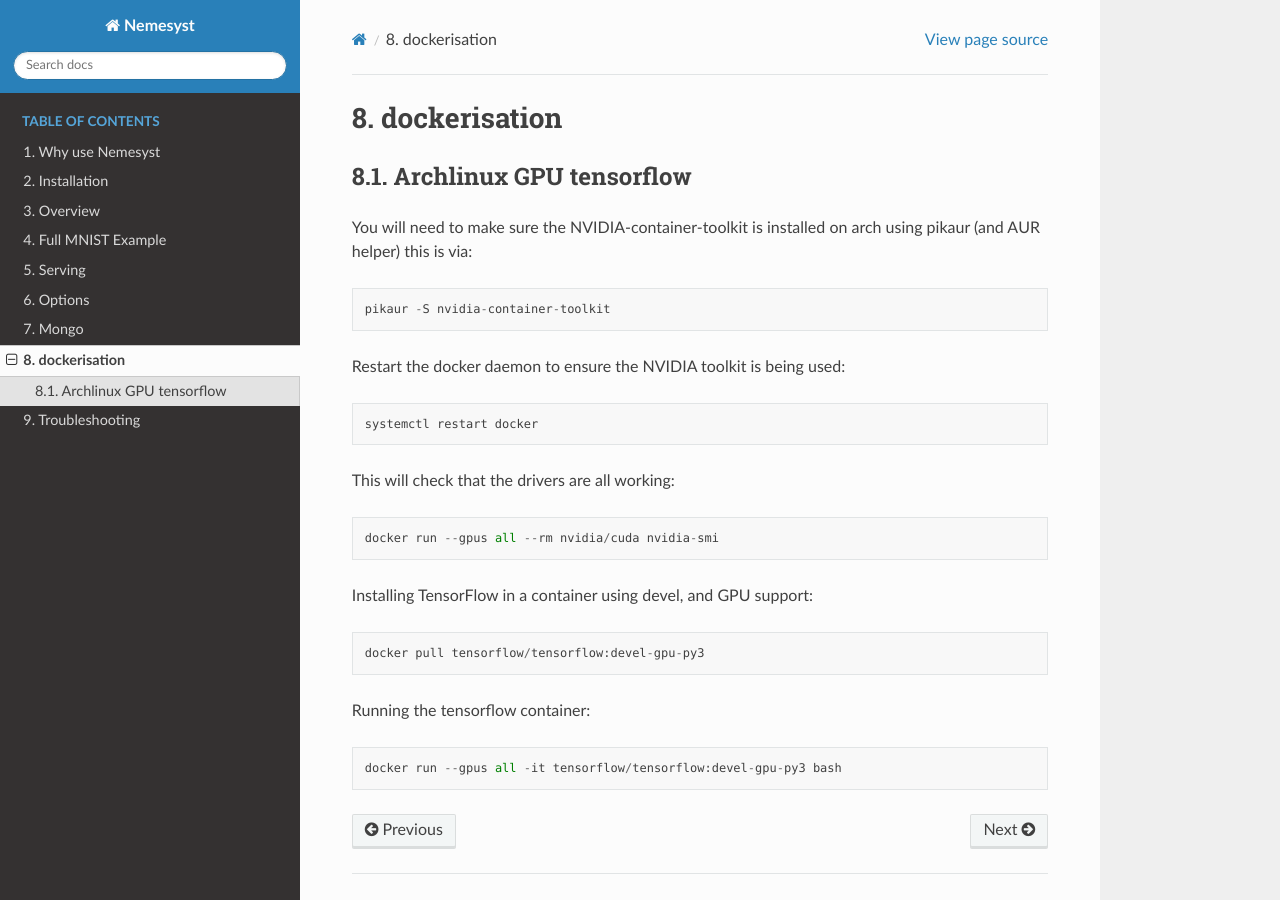
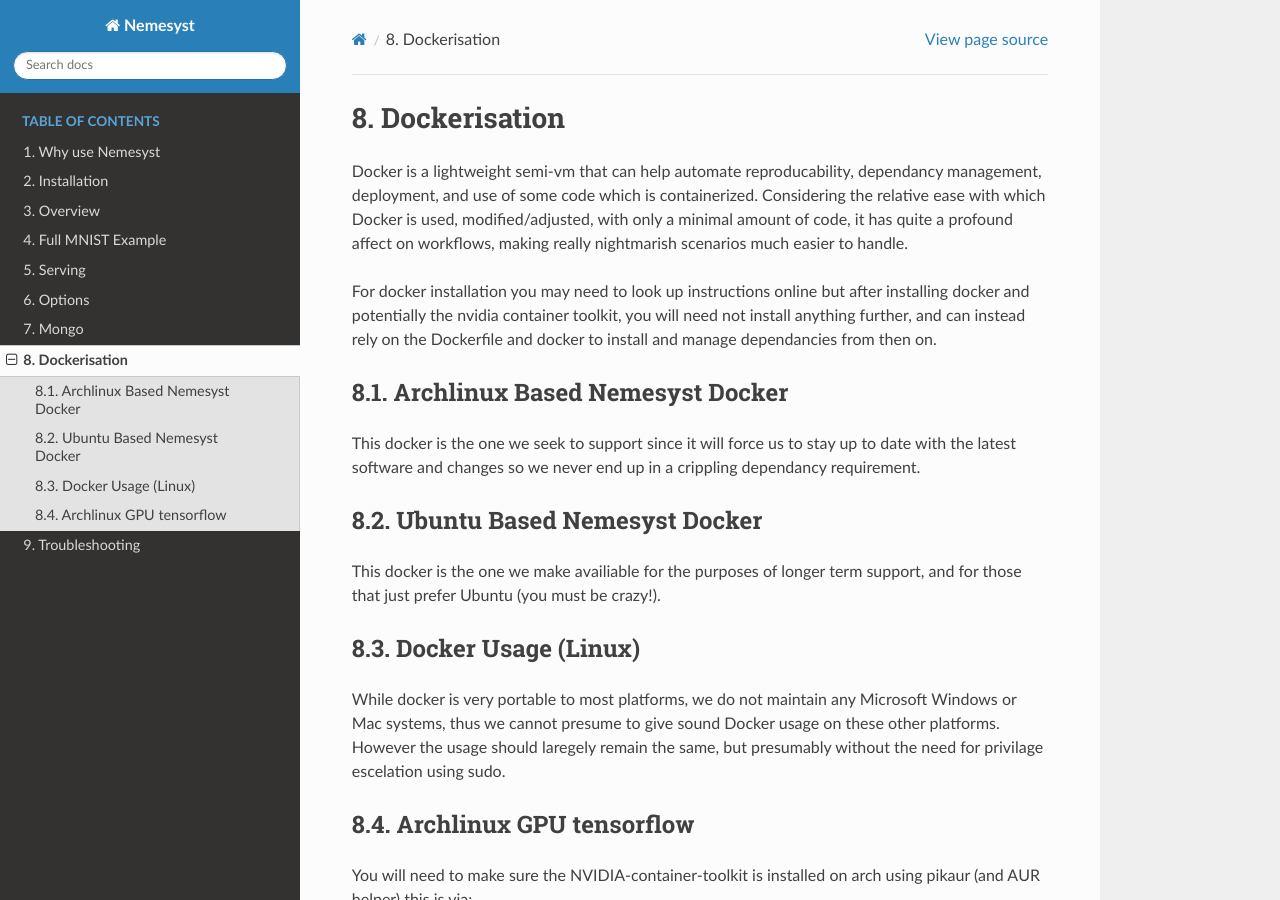
Before and after one commit to DreamingRaven/nemesyst, a Sphinx documentation site: the page built from docs/source/docker.rst, in a window 1280 px wide and 900 px high. Built offline with Sphinx 7.4.7 and the Read the Docs theme 2.0.0, drawn with Linux system fonts in a browser that asks for light colours; the version number could not be read and is left out.

Commit message:
Updated dockerisation docs
Still incomplete but I have added a lot of unsanitized text to describe
whats going on.

```diff
--- a/docs/source/docker.rst
+++ b/docs/source/docker.rst
@@ -1,5 +1,28 @@
-dockerisation
+Dockerisation
 =============
+
+Docker is a lightweight semi-vm that can help automate reproducability, dependancy management, deployment, and use of some code which is containerized.
+Considering the relative ease with which Docker is used, modified/adjusted, with only a minimal amount of code, it has quite a profound affect on workflows, making really nightmarish scenarios much easier to handle.
+
+For docker installation you may need to look up instructions online but after installing docker and potentially the nvidia container toolkit, you will need not install anything further, and can instead rely on the Dockerfile and docker to install and manage dependancies from then on.
+
+Archlinux Based Nemesyst Docker
++++++++++++++++++++++++++++++++
+
+This docker is the one we seek to support since it will force us to stay up to date with the latest software and changes so we never end up in a crippling dependancy requirement.
+
+Ubuntu Based Nemesyst Docker
+++++++++++++++++++++++++++++
+
+This docker is the one we make availiable for the purposes of longer term support, and for those that just prefer Ubuntu (you must be crazy!).
+
+Docker Usage (Linux)
+++++++++++++++++++++
+
+While docker is very portable to most platforms, we do not maintain any Microsoft Windows or Mac systems, thus we cannot presume to give sound Docker usage on these other platforms. However the usage should laregely remain the same, but presumably without the need for privilage escelation using sudo.
+
+
+
 
 Archlinux GPU tensorflow
 ++++++++++++++++++++++++
```
